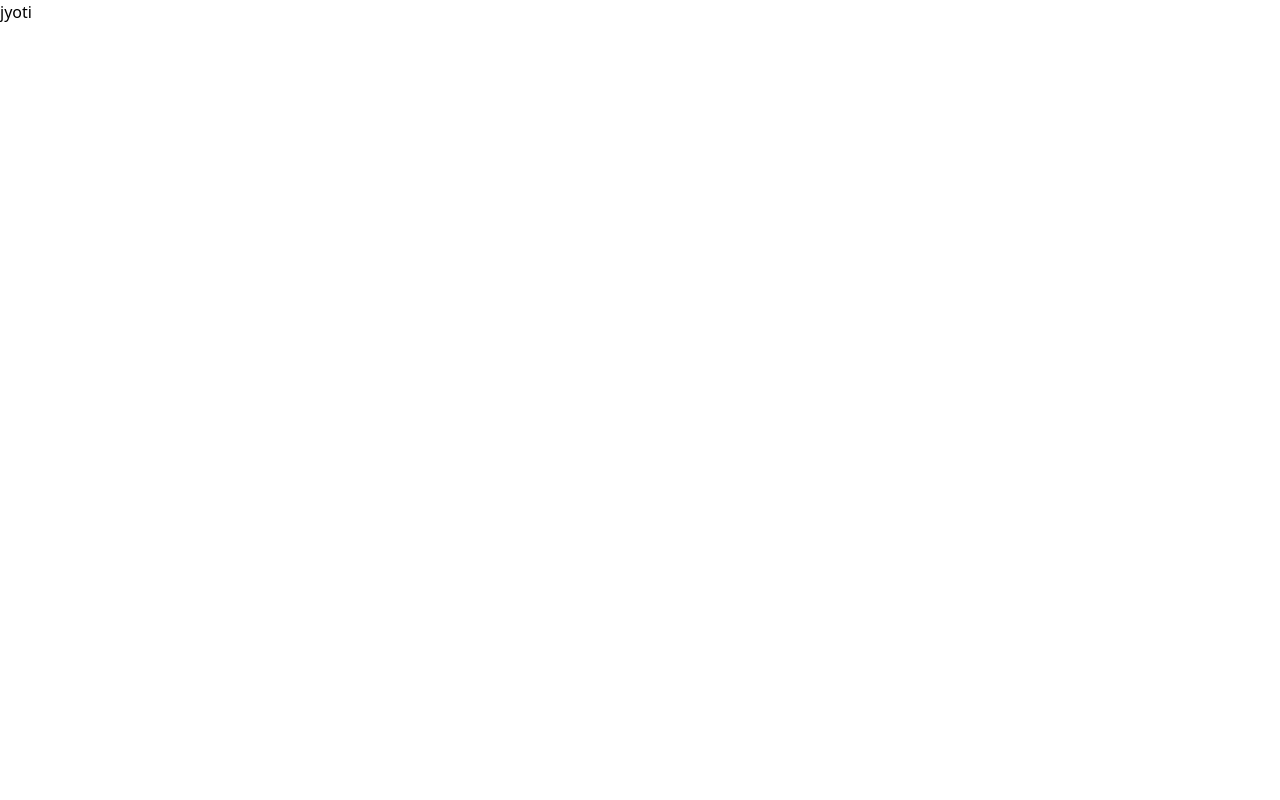
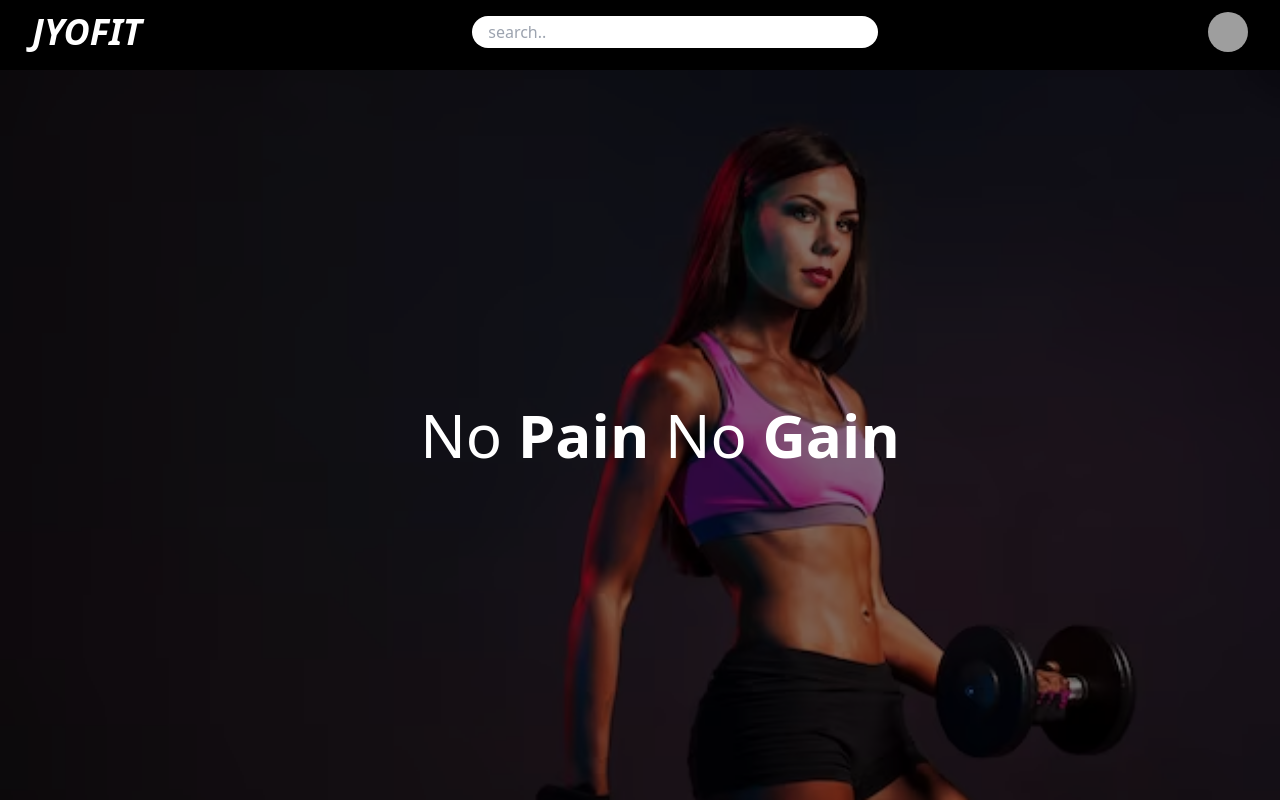
Before and after one commit to Jyotipal29/socialfit, a React (Create React App) app: page / in a window 1280 px wide. Built offline with nearby package versions, Linux system fonts and the light colour scheme; grey boxes are pictures that could not be loaded.

Commit message:
created hero section

```diff
--- a/src/App.js
+++ b/src/App.js
@@ -1,7 +1,14 @@
 import "./App.css";
+import Hero from "./component/Hero";
+import Navrbar from "./component/Navbar";
 
 function App() {
-  return <div className="App">jyoti</div>;
+  return (
+    <div className="App">
+      <Navrbar />
+      <Hero />
+    </div>
+  );
 }
 
 export default App;
--- /dev/null
+++ b/src/component/Hero.jsx
@@ -0,0 +1,21 @@
+import hero from "../assets/jyofit-bg.avif";
+const Hero = () => {
+  return (
+    <div className="h-[calc(100vh-70px)] w-full sticky top-[70px]">
+      <div className="h-full w-full relative">
+        <img
+          src={hero}
+          alt="hero"
+          className="w-full h-full absolute z-0 object-cover object-top "
+        />
+        <div className="absolute top-[50%] left-[50%] -translate-x-[50%] -translate-y-[50%] flex justify-center items-center w-full h-full bg-black/50">
+          <p className="absolute left-5 w-full text-white text-center text-3xl md:text-6xl">
+            No <strong>Pain</strong> No <strong>Gain</strong>
+          </p>
+        </div>
+      </div>
+    </div>
+  );
+};
+
+export default Hero; //Continue Jyoti?? Are you there
```
Also changed, not shown: src/assets/jyofit-bg.avif (added), src/assets/loading-gif.gif (added).
